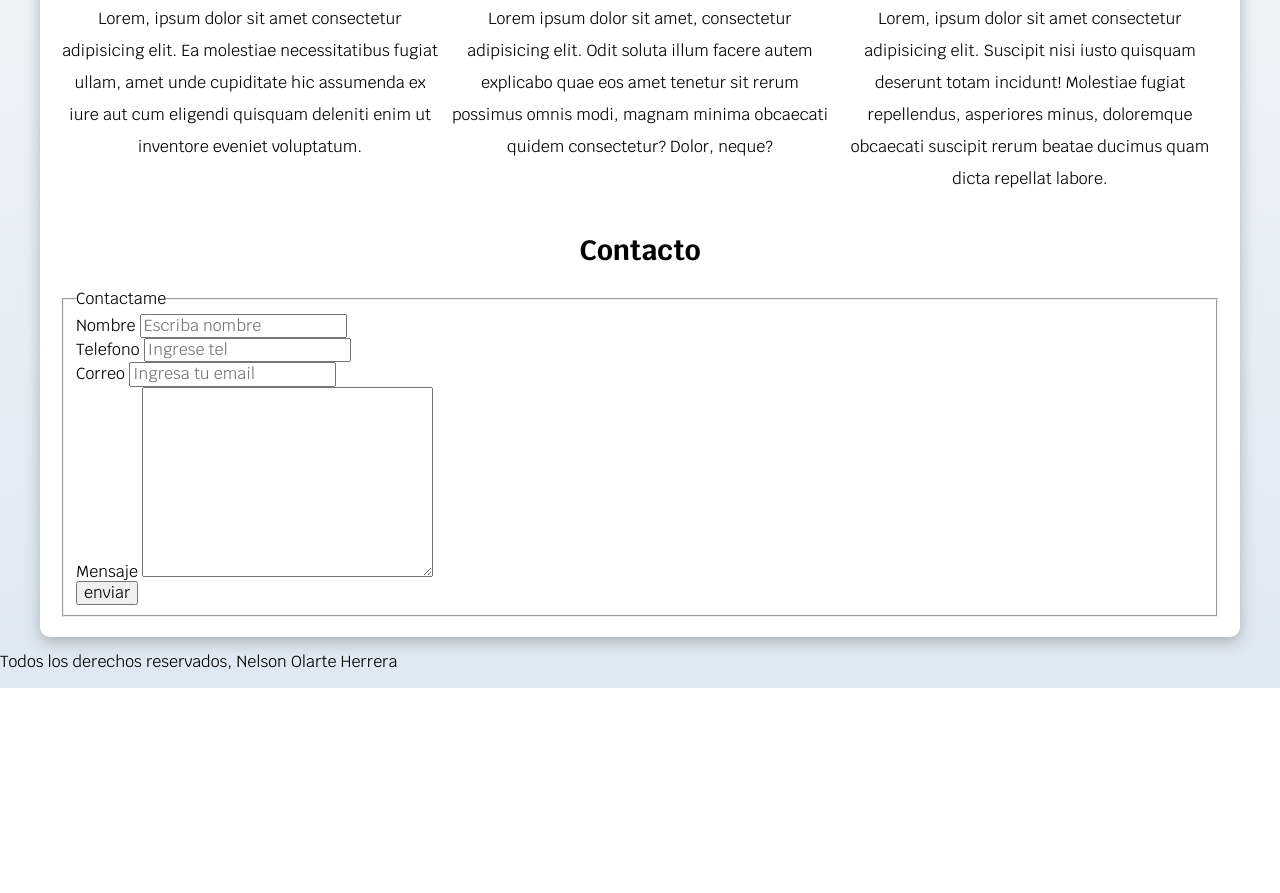
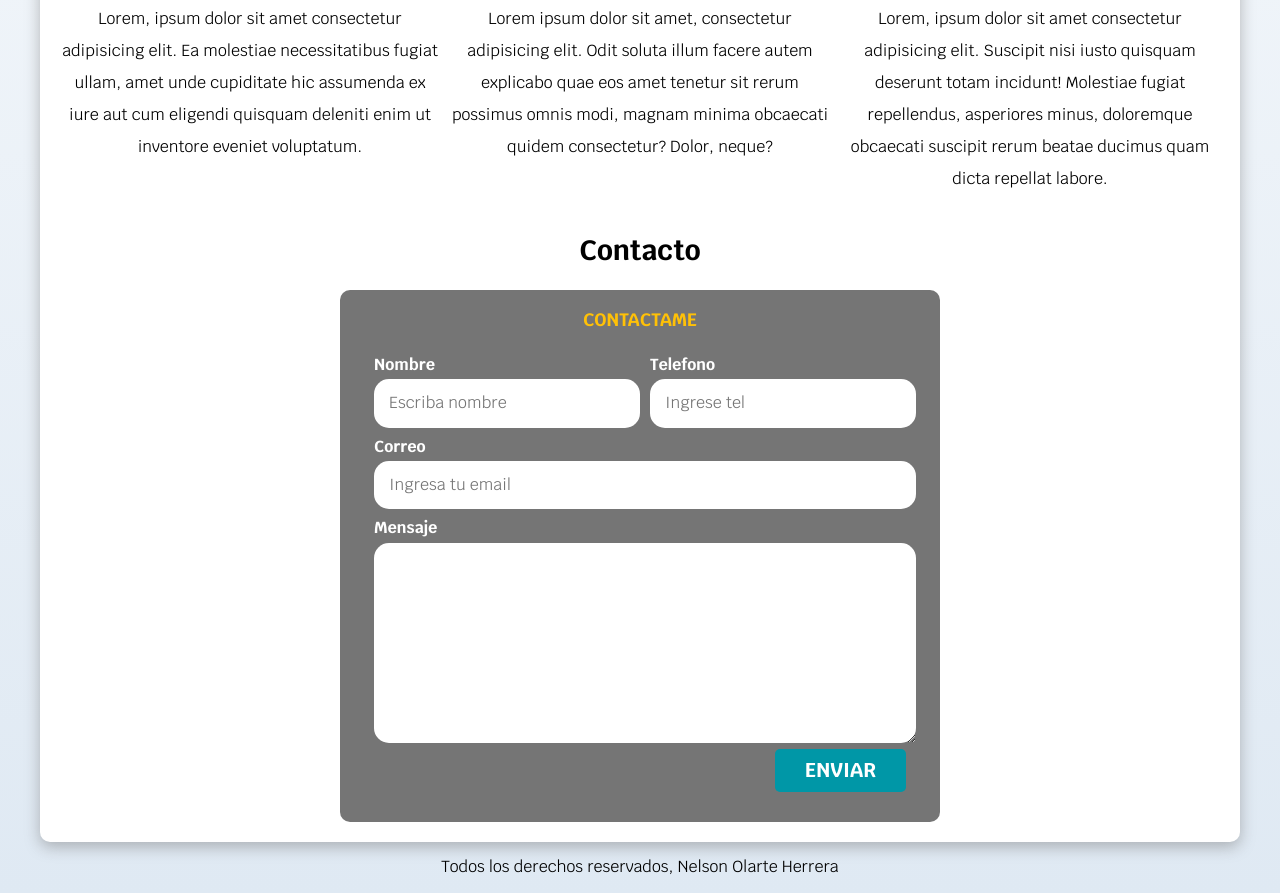
Before and after one commit to NelsonOlarteHerrera/FreeLancer, a plain HTML site: page index.html in a window 1280 px wide. Shown: the part 926-1819 px from the top of the page. Before the commit the page ends 1614 px from the top, so only its background shows below. Drawn offline with Linux system fonts and the light colour scheme.

Commit message:
completado2

```diff
--- a/css/style.css
+++ b/css/style.css
@@ -21,7 +21,12 @@ body {
 
 /*##########################################*/
 html{
-    box-sizing: border-box;
+    box-sizing: border-box;/*Hack para BoxModel*/
+    scroll-snap-type: y mandatory;/*al ultimo, activara scroll en eje y*/
+}
+.servicios,.navegacion-principal, .formulario{
+    scroll-snap-align: center;/*se centrara en la clase*/
+    scroll-snap-stop: always;/*hara que se detenga ene sa clase*/
 }
 *, *:before, *:after{
     box-sizing: inherit;
@@ -130,6 +135,7 @@ h1,h2,h3{
     border-radius: .5rem;
     width: 90%;
     text-align: center;
+    border: none;
 }
 @media (min-width:768px){
     .boton{
@@ -173,3 +179,79 @@ h1,h2,h3{
     justify-content: space-evenly;
     align-items: center;
 }
+
+/*###########SECTION CONTACTO ################### */
+.formulario{
+    background-color: var(--gris);
+    /*En vez de mediaquery: si es menor a 600px usa 100% pantalla y si no usa 600px*/
+    width: min(60rem,100%);/*Utiliza el valor mas pequeño*/
+    margin: 0 auto;
+    padding: 2rem;
+    border-radius: 1rem;
+}
+.formulario fieldset{
+    border: none;
+}
+.formulario legend{
+    text-align: center;
+    font-size: 1.8rem;
+    text-transform: uppercase;
+    font-weight: 700;
+    margin-bottom: 2rem;
+    color: var(--primario);
+}
+.campo{
+    margin-bottom: 1rem;
+}
+.campo label{
+    color: var(--blanco);
+    font-weight: bold;
+    margin-bottom: .5rem;
+    display: block;
+}
+.input-text{
+    width:100%;
+    border: none;
+    padding: 1.5rem;
+    border-radius: 1.5rem;
+}
+.boton:hover{
+    cursor: pointer;
+}
+/*Utilidades*/
+.w-100{
+    width:100%;
+}
+@media(min-width:768px){
+    .w-100{
+        width: auto;
+    }
+}
+.flex{
+    display: flex;
+}
+.alinear-derecha{
+    justify-content: flex-end;
+}
+.campo textarea{
+    height: 20rem;
+}
+@media (min-width: 768px){
+    .contenedor-campos{
+        display: grid;
+        grid-template-columns: 50% 50%;
+        grid-template-rows: auto auto 20rem;
+        column-gap: 1rem;
+    }
+    .campo:nth-child(3){/*El 3er contenedor*/
+        grid-column: 1/3;/*desde la columna 1 a 3*/
+    }
+    .campo:nth-child(4){/*El 4to contenedor*/
+        grid-column: 1/3;
+    }
+}
+
+/*FOOTER*/
+.footer{
+    text-align: center;
+}
--- a/index.html
+++ b/index.html
@@ -132,27 +132,30 @@
         <!--################## CONTACTO ##################-->
         <section>
             <h2>Contacto</h2>
-            <form action="">
+            <form class="formulario">
                 <fieldset>
                     <legend>Contactame</legend>
-                    <div>
+                    <div class="contenedor-campos">
+                        <div class="campo">
                             <label for="txtn">Nombre</label>
-                        <input type="text" name="" id="txtn" placeholder="Escriba nombre" />
+                            <input class="input-text" type="text" name="" id="txtn" placeholder="Escriba nombre" />
                         </div>
-                    <div>
+                        <div class="campo">
                             <label for="txttel">Telefono</label>
-                        <input type="tel" name="" id="txttel" placeholder="Ingrese tel" />
+                            <input class="input-text" type="tel" name="" id="txttel" placeholder="Ingrese tel" />
                         </div>
-                    <div>
+                        <div class="campo">
                             <label for="txtcorr">Correo</label>
-                        <input type="email" name="" id="txtcorr" placeholder="Ingresa tu email" />
+                            <input class="input-text" type="email" name="" id="txtcorr" placeholder="Ingresa tu email" />
                         </div>
-                    <div>
+                        <div class="campo">
                             <label for="txtmen">Mensaje</label>
-                        <textarea name="" id="txtmen" cols="30" rows="10"></textarea>
+                            <textarea class="input-text" name="" id="txtmen" cols="30" rows="10"></textarea>
                         </div>
-                    <div>
-                        <input type="submit" value="enviar" />
+                    </div>
+
+                    <div class="alinear-derecha flex">
+                        <input class="boton w-100" type="submit" value="enviar" />
                     </div>
                 </fieldset>
             </form>
@@ -160,7 +163,7 @@
     </main>
 
     <!--################## PIE ##################-->
-    <footer>
+    <footer class="footer">
         <p>Todos los derechos reservados, Nelson Olarte Herrera</p>
     </footer>
 </body>
```
Lines whose indentation alone changed are shown as unchanged.
